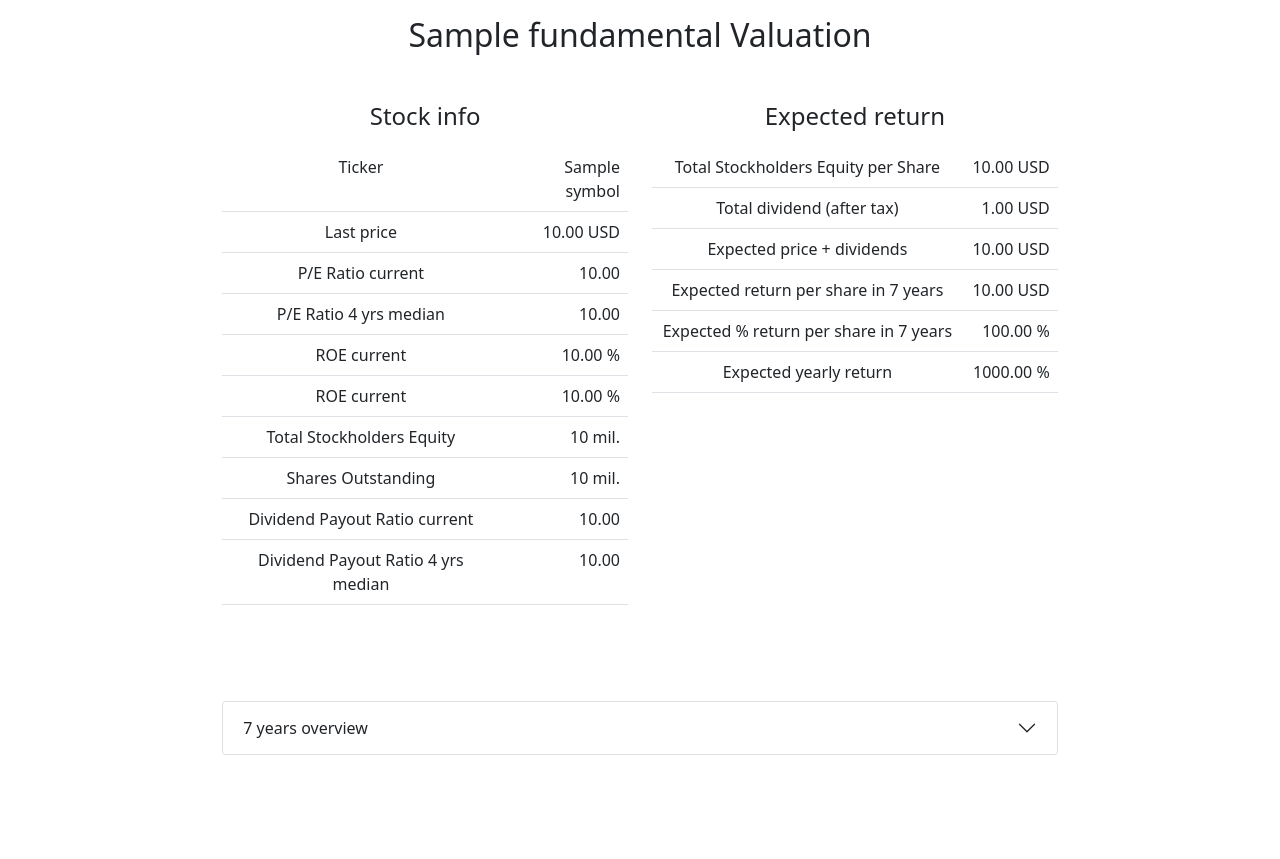
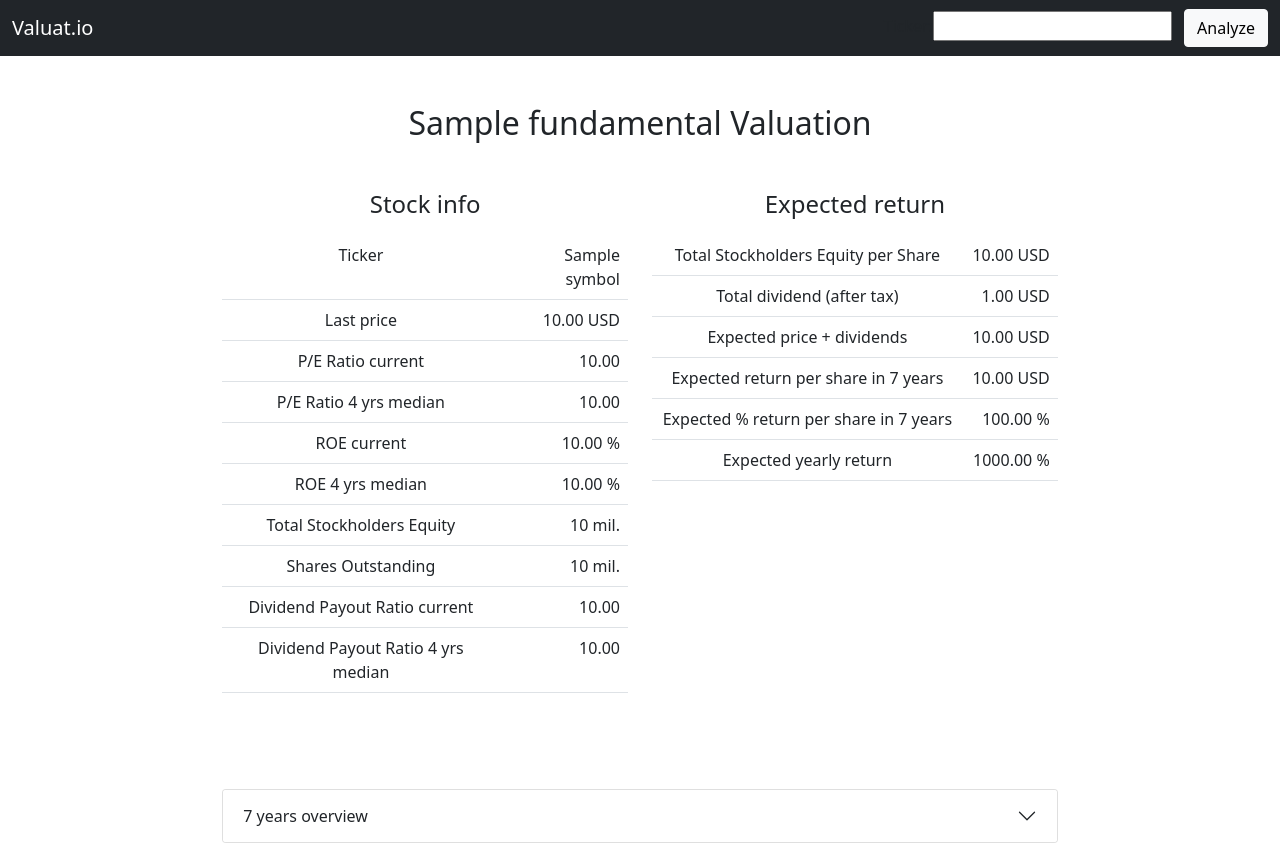
Before and after one commit to marekh19/Valuat.io, a Django app: template roi_calculator/templates/ticker.html in a window 1280 px wide. Before the commit the page ends 755 px from the top, so only its background shows below. Run offline with Django 3.2, Linux system fonts and the light colour scheme; the template is opened without the code that fills it: values that come from a table or form of the project are taken from there, most other values are stand-ins (such as "Sample title", 1, 10 or a date in 2020).

Commit message:
refactor + search bar added to ticker page

```diff
--- a/roi_calculator/forms.py
+++ b/roi_calculator/forms.py
@@ -3,3 +3,6 @@ from django import forms
 
 class TickerForm(forms.Form):
     ticker = forms.CharField(label="e.g. 'AMD' or 'AAPL'", max_length=6)
+
+class TickerFormSmall(forms.Form):
+    ticker = forms.CharField(max_length=6)
--- a/roi_calculator/templates/ticker.html
+++ b/roi_calculator/templates/ticker.html
@@ -14,9 +14,20 @@
 </head>
 {% autoescape on %}
 
-<body class="d-flex justify-content-center align-items-center">
+<body>
     {% load template_filters %}
-    <main class="text-center mt-3">
+    <div class="container-fluid bg-dark">
+        <nav class="navbar navbar-dark bg-dark justify-content-between">
+            <a class="navbar-brand">Valuat.io</a>
+            <form class="form-inline" method="post">
+                {% csrf_token %}
+                {{ form }}
+                <button type="submit" class="btn btn-light ms-2">Analyze</button>
+            </form>
+        </nav>
+    </div>
+    <div class="d-flex justify-content-center align-items-center">
+        <main class="text-center mt-5">
             <h2 class="mb-5">{{ fundamentals.name }} Valuation</h2>
             <div class="container mb-5">
                 <div class="row">
@@ -40,11 +51,11 @@
                                 <tr>
                                     <td>P/E Ratio 4 yrs median</td>
                                     <td class="text-end">
-                                    {% comment %} {% if fundamentals.pe_ratio_median == 25 %}
+                                        {% if fundamentals.pe_ratio_median == 25 %}
                                         <span class="text-danger">Over 25!</span>
-                                    {% else %} {% endcomment %}
+                                        {% else %}
                                         {{ fundamentals.pe_ratio_median | floatformat:2 }}
-                                    {% comment %} {% endif %} {% endcomment %}
+                                        {% endif %}
                                     </td>
                                 </tr>
 
@@ -53,7 +64,7 @@
                                     <td class="text-end">{{ fundamentals.roe | floatformat:2 }} %</td>
                                 </tr>
                                 <tr>
-                                <td>ROE current</td>
+                                    <td>ROE 4 yrs median</td>
                                     <td class="text-end">{{ fundamentals.roe_median | floatformat:2 }} %</td>
                                 </tr>
 
@@ -83,7 +94,8 @@
                             <tbody>
                                 <tr>
                                     <td>Total Stockholders Equity per Share</td>
-                                <td class="text-end">{{ roi.tseps | floatformat:2 }} {{ fundamentals.currency }}</td>
+                                    <td class="text-end">{{ roi.tseps | floatformat:2 }} {{ fundamentals.currency }}
+                                    </td>
                                 </tr>
                                 <tr>
                                     <td>Total dividend (after tax)</td>
@@ -193,6 +205,7 @@
         <script src="https://cdn.jsdelivr.net/npm/bootstrap@5.1.3/dist/js/bootstrap.bundle.min.js"
             integrity="sha384-ka7Sk0Gln4gmtz2MlQnikT1wXgYsOg+OMhuP+IlRH9sENBO0LRn5q+8nbTov4+1p" crossorigin="anonymous">
         </script>
+    </div>
 </body>
 {% endautoescape %}
 
--- a/roi_calculator/utils.py
+++ b/roi_calculator/utils.py
@@ -44,7 +44,7 @@ def valuation_dictionary(ticker):
         'shares_outstanding': current_shares_outstanding_in_mil,
         # ratios, earnings, roe
         'peg_ratio': info['pegRatio'],
-        'pfcf_ratio': info['marketCap'] / info['freeCashflow'],
+        'pfcf_ratio': info['marketCap'] / info['freeCashflow'] if info['freeCashflow'] != None else None,
         'ps_ratio': info['priceToSalesTrailing12Months'],
         'pb_ratio': info['priceToBook'],
         'ytd_earnings': earnings_last_4_quarters_sum,
@@ -53,13 +53,13 @@ def valuation_dictionary(ticker):
         'pe_ratio_median': pe_ratio_4_yrs_median,
         'roe': current_roe,
         'roe_median': roe_4_yrs_median,
-        'debt_to_equity': info['debtToEquity'] / H,
+        'debt_to_equity': info['debtToEquity'] / H if info['debtToEquity'] != None else None,
         'quick_ratio': info['quickRatio'],
         'current_ratio': info['currentRatio'],
         'tse': total_stockholders_equity_in_mil,
         'tse_per_share': tse_per_share,
         # dividends
-        'dividend_yield': info['dividendYield'] * H,
+        'dividend_yield': info['dividendYield'] * H if info['dividendYield'] != None else None,
         'dividend_value': info['lastDividendValue'],
         'payout_ratio': info['payoutRatio'],
         'payout_ratio_median': payout_ratio_4_yrs_median,
```
Also changed, not shown: roi_calculator/views.py (+18 -10 lines). Lines whose indentation alone changed are shown as unchanged.
